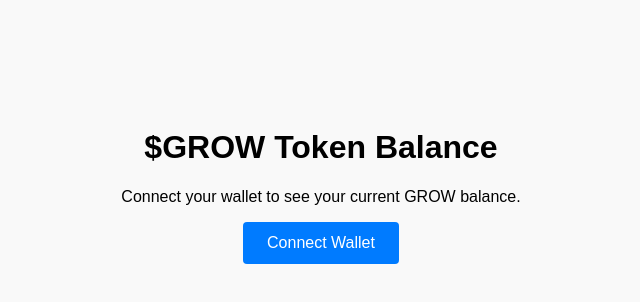
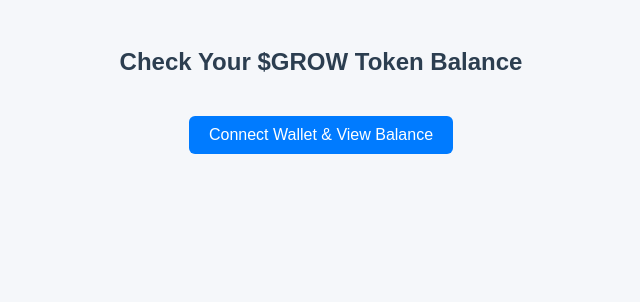
Before and after one commit to poiarchitect/poiarchitect.github.io, a plain HTML site: page grow.html in a window 1280 px wide. Shown: the whole page, without its empty margins (319-959 px from the left). Drawn offline with Linux system fonts and the light colour scheme.

Commit message:
Update grow.html

```diff
--- a/grow.html
+++ b/grow.html
@@ -1,68 +1,64 @@
 <!DOCTYPE html>
 <html>
 <head>
-  <title>$GROW Token Balance</title>
-  <script src="https://cdn.jsdelivr.net/npm/ethers@5.7.2/dist/ethers.min.js"></script>
+  <title>$GROW Reward Viewer</title>
+  <meta charset="UTF-8" />
+  <meta name="viewport" content="width=device-width, initial-scale=1.0" />
+  <script src="https://cdn.jsdelivr.net/npm/ethers@5.7.2/dist/ethers.umd.min.js"></script>
   <style>
     body {
       font-family: Arial, sans-serif;
+      padding: 20px;
       text-align: center;
-      padding-top: 100px;
-      background-color: #f9f9f9;
+      background: #f5f7fa;
+    }
+    h2 {
+      color: #2c3e50;
     }
     button {
-      background-color: #007bff;
+      padding: 10px 20px;
+      background: #007bff;
       color: white;
       border: none;
-      padding: 12px 24px;
+      border-radius: 6px;
       font-size: 16px;
+      margin-top: 20px;
       cursor: pointer;
-      border-radius: 4px;
     }
     #balance {
       margin-top: 20px;
       font-size: 18px;
-      color: #333;
+      color: green;
     }
   </style>
 </head>
 <body>
-
-<h1>$GROW Token Balance</h1>
-<p>Connect your wallet to see your current GROW balance.</p>
-<button onclick="connectWallet()">Connect Wallet</button>
+  <h2>Check Your $GROW Token Balance</h2>
+  <button onclick="getBalance()">Connect Wallet & View Balance</button>
   <div id="balance"></div>
 
   <script>
-  const tokenAddress = '0x975D8d9D9c62416662d9c01A197522102aADDf20';
+    const tokenAddress = "0x975D8d9D9c62416662d9c01A197522102aADDf20";
     const tokenABI = [
-    "function balanceOf(address owner) view returns (uint256)",
+      "function balanceOf(address) view returns (uint256)",
       "function decimals() view returns (uint8)"
     ];
 
-  async function connectWallet() {
-    try {
-      if (!window.ethereum) {
-        alert("Please use MetaMask to view your GROW balance.");
-        return;
-      }
-
+    async function getBalance() {
+      if (window.ethereum) {
+        await window.ethereum.request({ method: 'eth_requestAccounts' });
         const provider = new ethers.providers.Web3Provider(window.ethereum);
-      await provider.send("eth_requestAccounts", []);
         const signer = provider.getSigner();
-      const address = await signer.getAddress();
+        const userAddress = await signer.getAddress();
         const contract = new ethers.Contract(tokenAddress, tokenABI, provider);
-      const balance = await contract.balanceOf(address);
+        const balance = await contract.balanceOf(userAddress);
         const decimals = await contract.decimals();
         const formatted = ethers.utils.formatUnits(balance, decimals);
-
-      document.getElementById('balance').innerText = `Your GROW Balance: ${formatted}`;
-    } catch (err) {
-      console.error(err);
-      alert("Error connecting to wallet. Make sure MetaMask is installed and you're on the Sepolia testnet.");
+        document.getElementById("balance").textContent = `$GROW Balance: ${formatted}`;
+      } else {
+        alert("MetaMask not found. Please install it.");
       }
     }
   </script>
-
 </body>
 </html>
```
Lines whose indentation alone changed are shown as unchanged.
